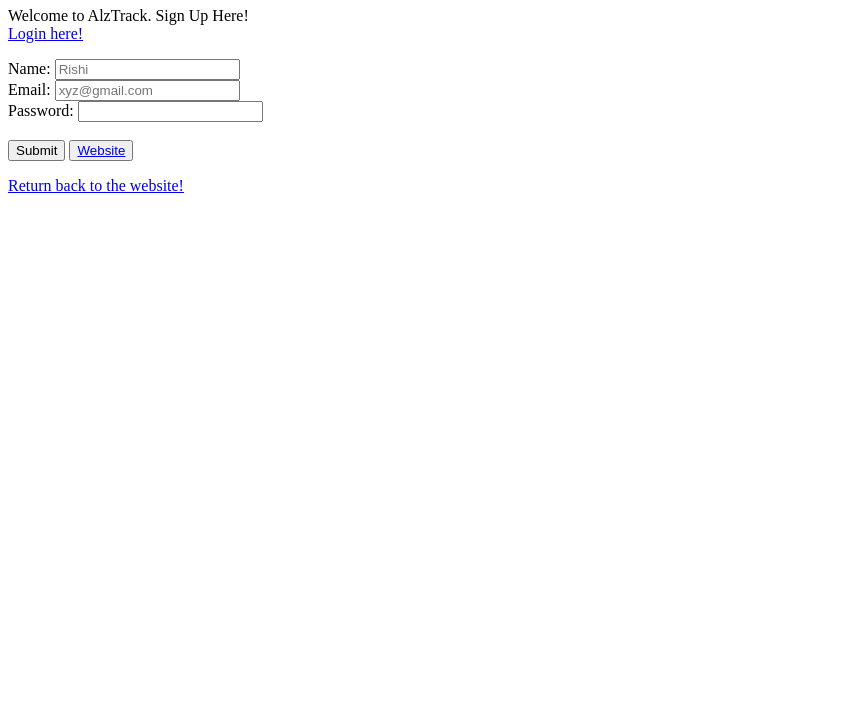
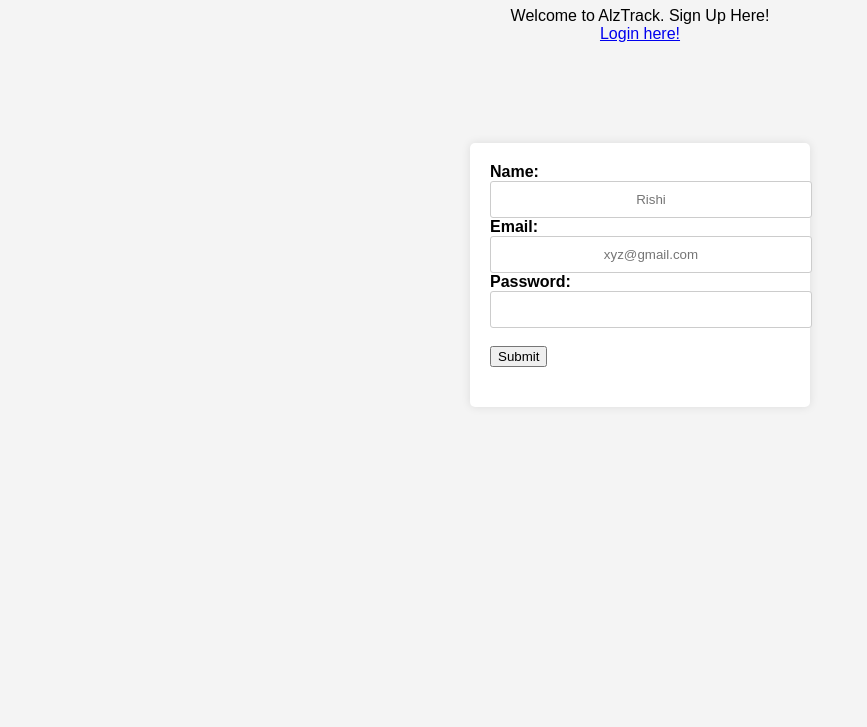
Before and after one commit to AbhiramRuthala/Alz-Track, a plain HTML site: page index2.html in a window 1280 px wide. Shown: the part 73-800 px from the top of the page, without its empty margins (0-867 px from the left). Drawn offline with Linux system fonts and the light colour scheme.

Commit message:
Update index2.html

```diff
--- a/index2.html
+++ b/index2.html
@@ -4,16 +4,90 @@
     <meta charset="UTF-8">
     <title>AlzTrack Signup Page</title>
     <header>
-        <h1>AlzTrack Signup Page</h1>
+        <h1 style="text-align:center">AlzTrack Signup Page</h1>
     </header>
 </head>
+<style>
+body {
+    font-family: Arial, sans-serif;
+    background-color: #f4f4f4;
+    margin: 0;
+    padding: 0;
+}
+
+.login-container {
+    width: 300px;
+    margin: 100px auto;
+    background-color: #fff;
+    padding: 20px;
+    border-radius: 5px;
+    box-shadow: 0 0 10px rgba(0, 0, 0, 0.1);
+}
+
+.login-form {
+    display: flex;
+    flex-direction: column;
+}
+
+.form-group {
+    margin-bottom: 20px;
+}
+
+label {
+    font-weight: bold;
+}
+
+input[type="text"]{
+    width: 100%;
+    padding: 10px;
+    border: 1px solid #ccc;
+    border-radius: 3px;
+    text-align:center;
+}
+
+input[type="password"] {
+    width: 100%;
+    padding: 10px;
+    border: 1px solid #ccc;
+    border-radius: 3px;
+    text-align:center;
+
+}
+
+input[type="email"] {
+    width: 100%;
+    padding: 10px;
+    border: 1px solid #ccc;
+    border-radius: 3px;
+    text-align:center;
+}
+
+button {
+    background-color: #007bff;
+    color: #fff;
+    padding: 10px;
+    border: none;
+    border-radius: 3px;
+    cursor: pointer;
+}
+
+button:hover {
+    background-color: #0056b3;
+}
+
+</style>
     <body>
-        <p>
+        <p style="text-align:center">
             Welcome to AlzTrack. Sign Up Here!
             <br>
              <a href="index.html">Login here!</a>
         </p>
-        <form action="/signup" method="POST">
+
+        <div class="login-container">
+            <div class="form-group">
+
+
+            <form class="hero" action="/signup" method="POST">
                 <label for="name">Name: </label>
                 <input type="text" name="name" id="name" placeholder="Rishi" required>
                 <br>
@@ -26,16 +100,11 @@
                 <div>
                     <br>
                     <input type="submit">
-
-                <button type="submit">
-                    <a href="https://alztrack.framer.ai/">Website</a>
-                </button>
                 </div>
             </form>
+            </div>
+        </div>
 
-    <p>
-        <a href="https://alztrack.framer.ai/">Return back to the website!<a>
-    </p>
 
 
     </body>
```
Lines whose indentation alone changed are shown as unchanged.
